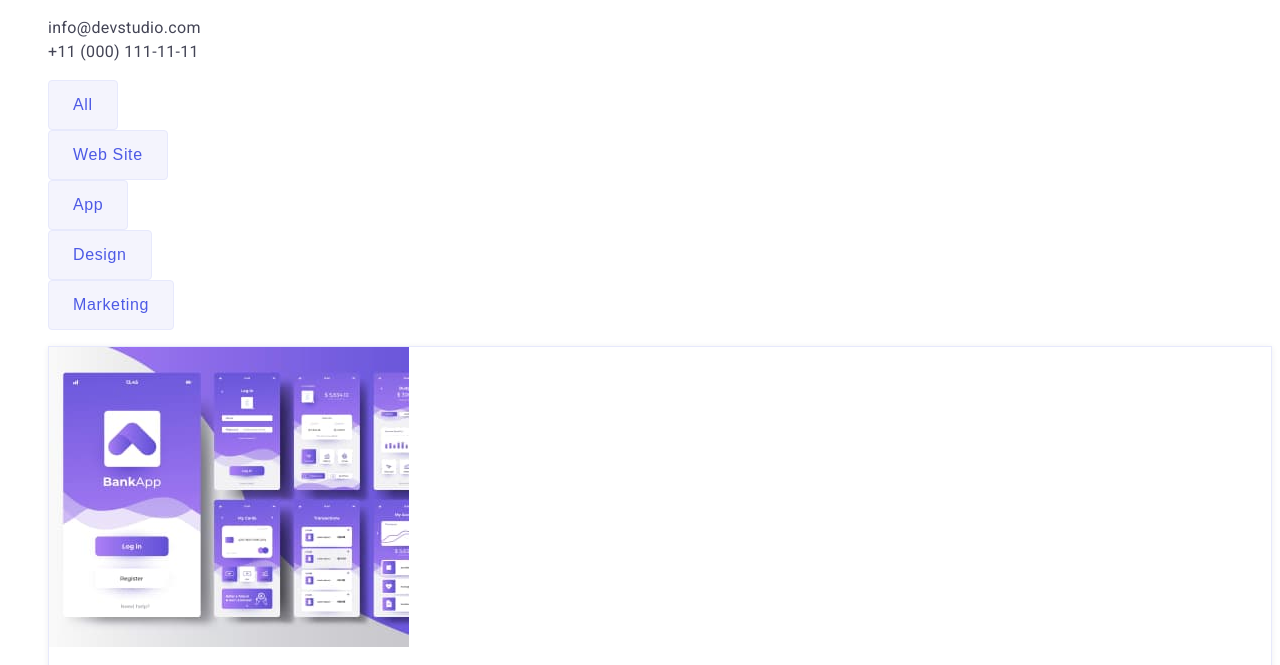
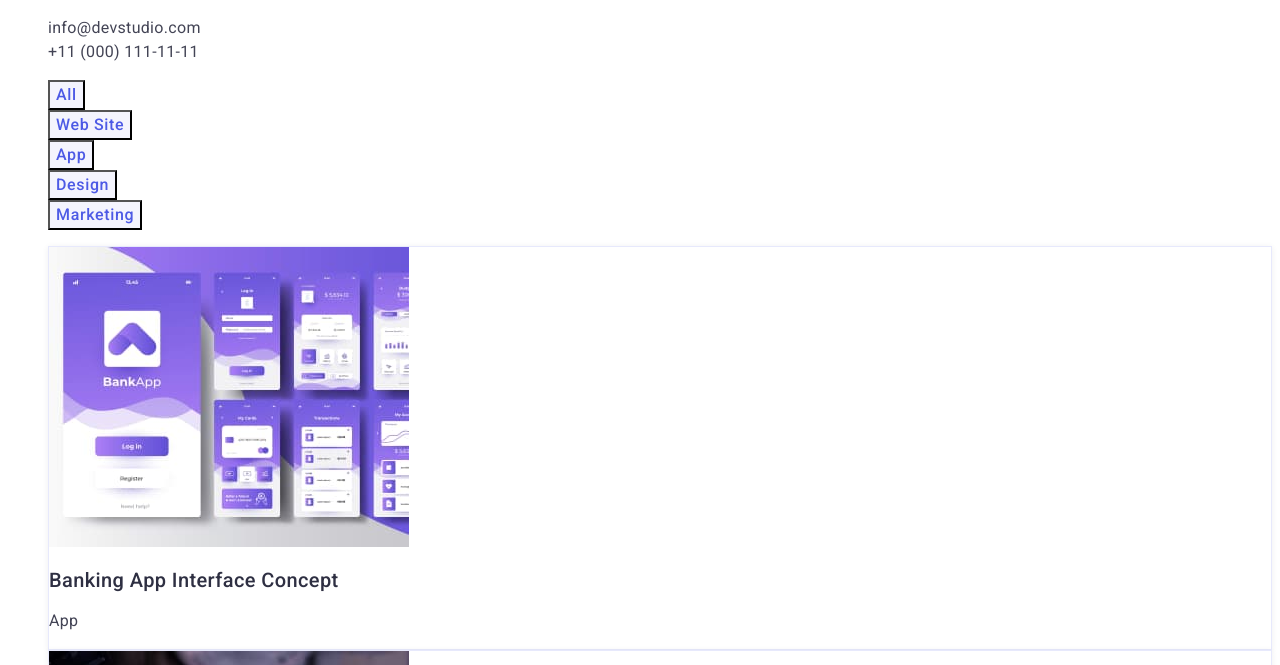
Before and after one commit to andrenaP/goit-markup-hw-02, a plain HTML site: page portfolio.html in a window 1280 px wide. Shown: the part 116-781 px from the top of the page. Drawn offline with Linux system fonts and the light colour scheme.

Commit message:
modified:   css/styles.css

```diff
--- a/css/styles.css
+++ b/css/styles.css
@@ -40,13 +40,15 @@ body{
     color: var(--active-color);
 }
 
-.hero-button:hover{
+.hero-button:hover,
+.hero-button:focus{
     background:  var(--active-color);
 }
 .portfolio-button:hover,
 .portfolio-button:focus{
     background:  var(--active-color);
     color: var(--White-color);
+    cursor: pointer;
 }
 
  .header-link:hover,
@@ -132,7 +134,7 @@ color: var(--White-color);
 }
 .hero-button {
 
-
+font-family: "Roboto", sans-serif;
 font-weight: 500;
 font-size: 16px;
 line-height: 1.5;
@@ -297,35 +299,12 @@ color: var(--CORNFLOWER);
 .portfolio-item-button {
 }
 .portfolio-button {
-    box-sizing: border-box;
-
-/* Auto layout */
-
-
-flex-direction: row;
-justify-content: center;
-
-padding: 12px 24px;
-
-
-/* CLOUD */
-
+    font-family: "Roboto", sans-serif;
+    font-weight: 500;
+    font-size: 16px;
+    line-height: 1.5;
+    letter-spacing: 0.04em;
 background: var(--CLOUD);
-/* CORNFLOWER */
-
-border: 1px solid var(--CORNFLOWER);
-border-radius: 4px;
-
-
-font-weight: 500;
-font-size: 16px;
-line-height: 1.5;
-
-text-align: center;
-letter-spacing: 0.04em;
-
-/* IRIS */
-
 color: var(--Iris);
 
 }
@@ -349,33 +328,16 @@ background-blend-mode: soft-light, normal;
 mix-blend-mode: normal;
 }
 .portfolio-list-header {
-
-
-
 font-weight: 500;
 font-size: 20px;
 line-height: 1.2;
-
 letter-spacing: 0.02em;
-
-/* NAVY BLUE */
-
 color: var(--NAVY-BLUE);
 }
 .portfolio-list-text {
-    /* Body */
-
-
-
-
 font-size: 16px;
 line-height: 1.5;
-
-
 letter-spacing: 0.02em;
-
-/* SLATE */
-
 color: var(--SLATE);
 
 }
```
